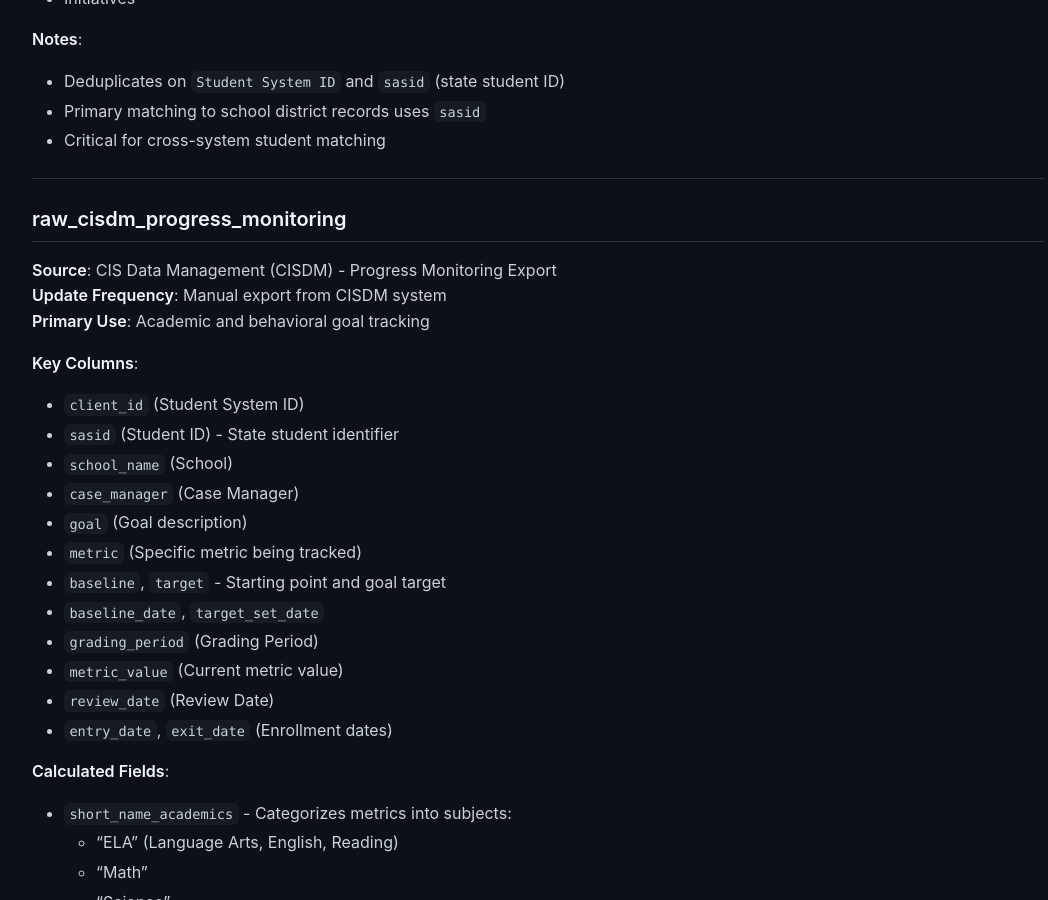
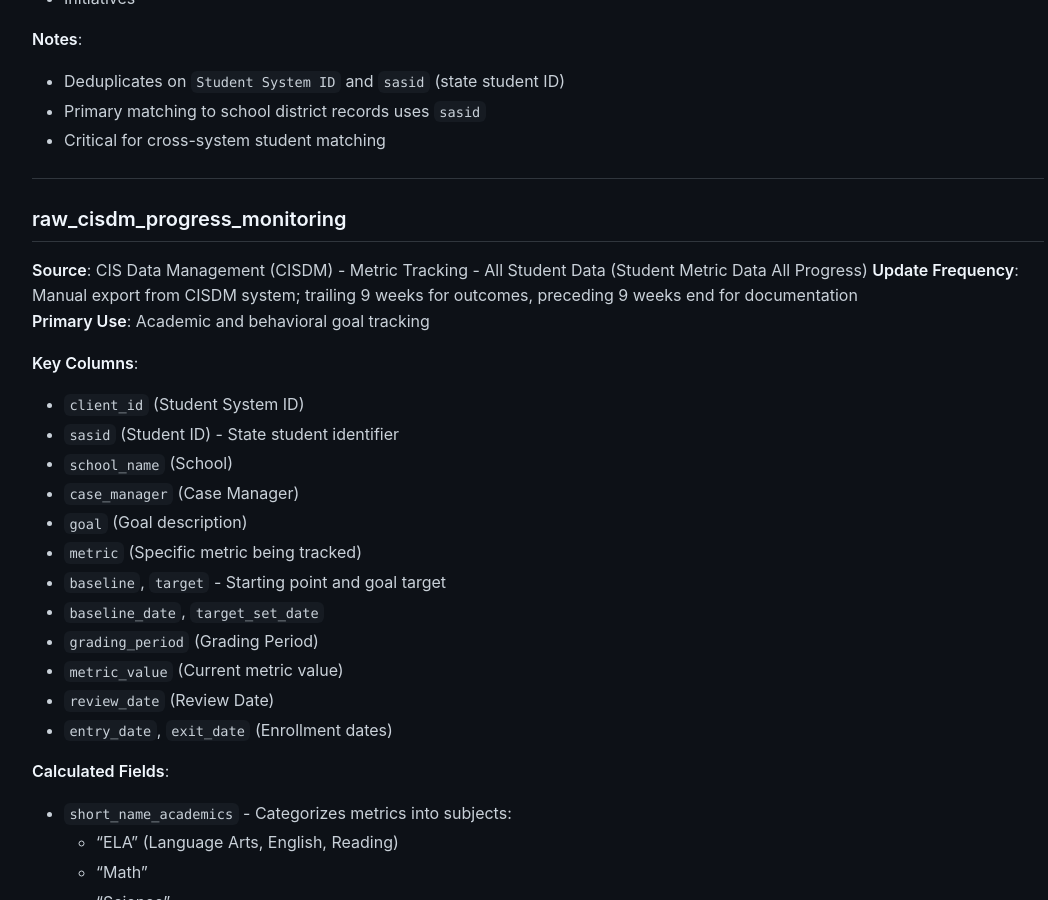
Before and after one commit to irbster01/voa-data-docs, a Jekyll site: the page built from CIS-Data-Reference.md, in a window 1280 px wide and 900 px high, scrolled down 1359 px. Shown: the whole window, without its empty margins (102-1150 px from the left). Built offline with Jekyll 4.4.1, drawn with Linux system fonts in a browser that asks for light colours; our own code applies the rules of GitHub Pages for plain Markdown files; comment, search, counter and statistics services are not loaded; some of the changed text lies outside the part shown.

Commit message:
Updated markdowns

```diff
--- a/CIS-Data-Reference.md
+++ b/CIS-Data-Reference.md
@@ -51,8 +51,8 @@ Complete reference for CIS data tables, dataflows, and reporting structure in th
 ---
 
 ### raw_cisdm_progress_monitoring
-**Source**: CIS Data Management (CISDM) - Progress Monitoring Export
-**Update Frequency**: Manual export from CISDM system
+**Source**: CIS Data Management (CISDM) - Metric Tracking - All Student Data (Student Metric Data All Progress)
+**Update Frequency**: Manual export from CISDM system; trailing 9 weeks for outcomes, preceding 9 weeks end for documentation
 **Primary Use**: Academic and behavioral goal tracking
 
 **Key Columns**:
@@ -142,7 +142,7 @@ Complete reference for CIS data tables, dataflows, and reporting structure in th
 **Notes**:
 - Used to verify CIS program compliance with national accreditation standards
 - Tracks documentation completeness and service delivery metrics
-- Critical for annual accreditation reviews
+- There are some additional elements used like tracking checkins per month
 
 ---
 
@@ -154,6 +154,7 @@ Complete reference for CIS data tables, dataflows, and reporting structure in th
 **Notes**:
 - Details what supports/interventions are planned for each student
 - Links to student support plans
+- Allows the ability to see time per specific reports as well as the support received data
 
 ---
 
```
Also changed, not shown: other parts of CIS-Data-Reference.md (+1 -1 lines).
